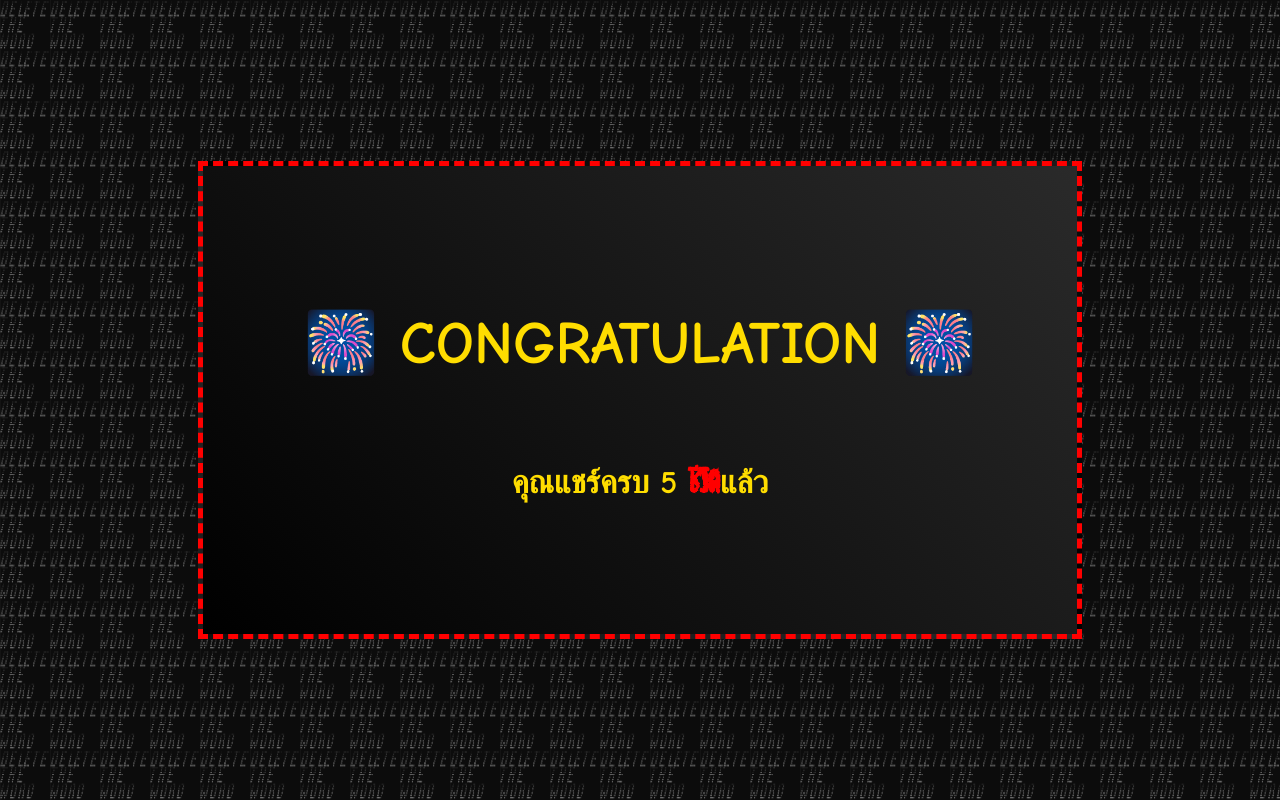
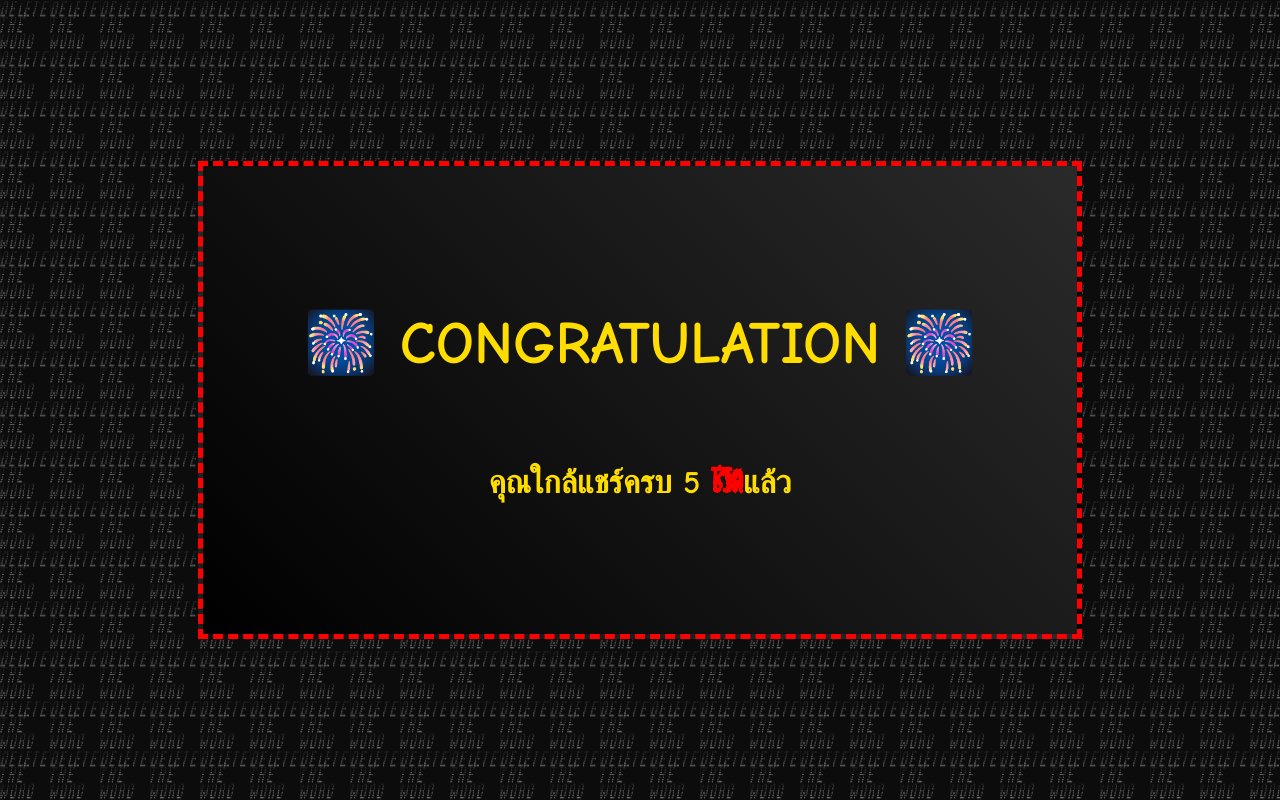
Before and after one commit to jetanin/click2, a plain HTML site: page congratulations.html in a window 1280 px wide. Drawn offline with Linux system fonts and the light colour scheme.

Commit message:
addใกล้

```diff
--- a/congratulations.html
+++ b/congratulations.html
@@ -11,7 +11,7 @@
         <h1 style="font-size: 60px;">🎆 CONGRATULATION 🎆</h1>
         <br>
         <!-- <h2 >YOU HAVE COMPLETED 5 SHARES</h2> -->
-        <h1 class="thai-font">คุณแชร์ครบ 5 <span class="cheewit-font">ชีวิต</span>แล้ว</h1>
+        <h1 class="thai-font">คุณใกล้แชร์ครบ 5 <span class="cheewit-font">ชีวิต</span>แล้ว</h1>
 
     </div>
 </body>
```
